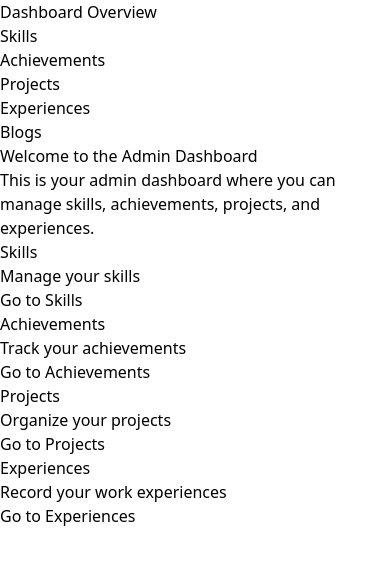
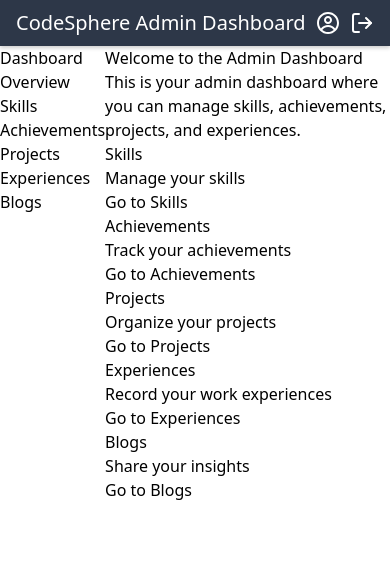
Before and after one commit to Dziekhey/portfolio-codeSphere, a React (Vite) app in the folder frontend/: page /admin in a window 390 px wide. Shown: the top 564 px of the page. Built offline with nearby package versions, Linux system fonts and the light colour scheme; no server answers.

Commit message:
added responsivenes

```diff
--- a/frontend/src/App.css
+++ b/frontend/src/App.css
@@ -107,3 +107,128 @@ df-messenger {
       grid-template-columns: repeat(3, 1fr);
     }
   }
+
+
+
+/* Admin Dashboard css */
+/* Base styles for the dashboard layout */
+.admin-dashboard {
+  display: flex;
+  flex-direction: column;
+  min-height: 100vh;
+}
+
+.admin-nav {
+  background-color: #2d3748; /* Dark background for the nav bar */
+  color: #ffffff;
+  display: flex;
+  justify-content: space-between;
+  align-items: center;
+  padding: 0.5rem 1rem;
+  box-shadow: 0 2px 4px 0 rgba(0,0,0,.2);
+}
+
+.admin-nav h1 {
+  margin: 0;
+  font-size: 1.25rem;
+}
+
+.nav-icons {
+  display: flex;
+  gap: 20px;
+  align-items: center;
+}
+
+/* Sidebar and Main Content Wrapper */
+.content-wrapper {
+  display: flex;
+  flex-grow: 1; /* Takes up all available space */
+}
+
+
+.sidebar {
+  background-color: #1a202c;
+  color: #cbd5e0;
+  width: 250px;
+  flex-shrink: 0;
+  transition: width 0.3s ease;
+}
+
+.sidebar ul {
+  list-style: none;
+  padding: 0;
+  margin: 0;
+}
+
+.sidebar ul li a {
+  display: block;
+  padding: 10px 15px;
+  color: inherit;
+  text-decoration: none;
+  transition: background-color 0.2s ease;
+}
+
+.sidebar ul li a:hover,
+.sidebar ul li a:focus {
+  background-color: #4a5568;
+}
+
+.main-content {
+  flex-grow: 1;
+  padding: 20px;
+  background-color: #edf2f7;
+  width: 250px; /* Adjust based on your design */
+  min-width: 250px;
+}
+
+
+
+/* Grid layout for the dashboard overview */
+.grid-container {
+  display: grid;
+  grid-template-columns: repeat(3, 1fr);
+  gap: 20px;
+}
+
+.card {
+  background-color: #ffffff;
+  border-radius: 8px;
+  padding: 20px;
+  box-shadow: 0 2px 4px rgba(0,0,0,.1);
+  display: flex;
+  flex-direction: column;
+  align-items: center;
+  justify-content: center;
+}
+
+/* Responsiveness */
+@media (max-width: 1024px) {
+  .sidebar {
+    width: 200px; /* Smaller sidebar */
+  }
+}
+
+@media (max-width: 768px) {
+  .grid-container {
+    grid-template-columns: repeat(2, 1fr); /* 2 columns on medium screens */
+  }
+}
+
+@media (max-width: 600px) {
+  .admin-dashboard {
+    flex-direction: column;
+  }
+
+  .sidebar {
+    width: 100%;
+    order: -1; /* Sidebar goes on top */
+  }
+
+  .grid-container {
+    grid-template-columns: 1fr; /* 1 column on small screens */
+  }
+
+  .nav-icons {
+    gap: 10px;
+  }
+}
--- a/frontend/src/components/DAchievements.jsx
+++ b/frontend/src/components/DAchievements.jsx
@@ -32,6 +32,7 @@ const Achievements = () => {
 
   return (
     <div className="p-4">
+    <h1 className="text-2xl font-bold mb-4 bg-gray-200 text-center p-3">Achievements</h1>
       <h2 className="text-lg font-semibold">Add a New Achievement</h2>
       <form onSubmit={handleSubmit} className="my-4 space-y-2">
         <input
--- a/frontend/src/components/DBlogs.jsx
+++ b/frontend/src/components/DBlogs.jsx
@@ -45,6 +45,7 @@ const Blogs = () => {
 
   return (
     <div className="container">
+    <h1 className="text-2xl font-bold mb-4 bg-gray-200 text-center p-3">Blogs</h1>
       <h2 className="text-2xl font-bold mb-6">Add a New Blog</h2>
       <form onSubmit={addBlog} className="mb-8">
         <input
--- a/frontend/src/components/DExperiences.jsx
+++ b/frontend/src/components/DExperiences.jsx
@@ -39,7 +39,8 @@ const Experiences = () => {
   };
 
   return (
-    <div>
+    <div className="p-4">
+    <h1 className="text-2xl font-bold mb-4 bg-gray-200 text-center p-3">Experiences</h1>
       <h2 className="text-xl font-semibold">Add a New Experience</h2>
       <form onSubmit={addExperience} className="space-y-4">
         <div>
--- a/frontend/src/components/DProjects.jsx
+++ b/frontend/src/components/DProjects.jsx
@@ -20,7 +20,8 @@ const Projects = () => {
   };
 
   return (
-    <div>
+    <div className="p-4">
+      <h1 className="text-2xl font-bold mb-4 bg-gray-200 text-center p-3">Projects</h1>
       <h2 className="text-xl font-semibold">Add a New Project</h2>
       <form onSubmit={addProject} className="space-y-4">
         <div>
--- a/frontend/src/components/DSkills.jsx
+++ b/frontend/src/components/DSkills.jsx
@@ -148,8 +148,9 @@ const Skills = () => {
   };
 
   return (
-    <div>
-      <h2 className="text-2xl font-bold mb-4 bg-blue-200 text-center p-3">Skills</h2>
+    <div className="p-4">
+      <h1 className="text-2xl font-bold mb-4 bg-gray-200 text-center p-3">Skills</h1>
+      <h2 className="text-xl font-semibold">Add a New Skill or Update a Skill</h2>
       <form onSubmit={editingSkill ? updateSkill : addSkill} className="space-y-4">
         <input type="text" value={newSkill} onChange={(e) => setNewSkill(e.target.value)} placeholder="Skill Name" className="border p-2 rounded w-full" />
         <input type="number" value={newProficiency} onChange={(e) => setNewProficiency(e.target.value)} placeholder="Proficiency (%)" className="border p-2 rounded w-full" />
--- a/frontend/src/components/DashboardOverview.jsx
+++ b/frontend/src/components/DashboardOverview.jsx
@@ -8,14 +8,15 @@ const DashboardOverview = () => {
     { name: 'Skills', path: '/admin/skills', description: 'Manage your skills' },
     { name: 'Achievements', path: '/admin/achievements', description: 'Track your achievements' },
     { name: 'Projects', path: '/admin/projects', description: 'Organize your projects' },
-    { name: 'Experiences', path: '/admin/experiences', description: 'Record your work experiences' }
+    { name: 'Experiences', path: '/admin/experiences', description: 'Record your work experiences' },
+    { name: 'Blogs', path: '/admin/blogs', description: 'Share your insights', count: 12 }
   ];
 
   return (
     <div>
-      <h2 className="text-2xl font-bold mb-4">Welcome to the Admin Dashboard</h2>
-      <p className="mb-8">This is your admin dashboard where you can manage skills, achievements, projects, and experiences.</p>
-      <div className="grid grid-cols-1 md:grid-cols-2 lg:grid-cols-4 gap-4">
+      <h2 className="text-2xl font-bold mb-4 p-4">Welcome to the Admin Dashboard</h2>
+      <p className="p-2 mb-8">This is your admin dashboard where you can manage skills, achievements, projects, and experiences.</p>
+      <div className="grid grid-cols-1 md:grid-cols-2 lg:grid-cols-3 gap-4">
         {dashboardItems.map((item) => (
           <div key={item.name} className="p-6 max-w-sm mx-auto bg-white rounded-xl shadow-md flex items-center space-x-4">
             <div>
--- a/frontend/src/pages/admin/AdminDashboard.jsx
+++ b/frontend/src/pages/admin/AdminDashboard.jsx
@@ -1,6 +1,8 @@
 // Desc: Admin Dashboard Page
 import React from 'react';
 import { BrowserRouter as Router, Route, Routes, Link } from 'react-router-dom';
+import { CgProfile } from 'react-icons/cg';
+import { FiLogOut } from 'react-icons/fi';
 import Skills from '../../components/DSkills.jsx';
 import Achievements from '../../components/DAchievements.jsx';
 import Projects from '../../components/DProjects.jsx';
@@ -11,7 +13,15 @@ import Blogs from '../../components/DBlogs.jsx';
 const AdminDashboard = () => {
   return (
     <Router>
-      <div className="flex">
+      <div className="admin-dashboard">
+      <nav className="admin-nav">
+          <h1>CodeSphere Admin Dashboard</h1>
+          <div className="nav-icons">
+            <CgProfile size={24} />
+            <FiLogOut size={24} />
+          </div>
+        </nav>
+        <div className="content-wrapper">
         <aside className="w-64" aria-label="Sidebar">
           <div className="overflow-y-auto py-4 px-3 bg-gray-50 rounded dark:bg-gray-800">
             <ul className="space-y-2">
@@ -46,6 +56,7 @@ const AdminDashboard = () => {
             <Route path="/admin/blogs" element={<Blogs />} />
           </Routes>
         </main>
+        </div>
       </div>
     </Router>
   );
```
